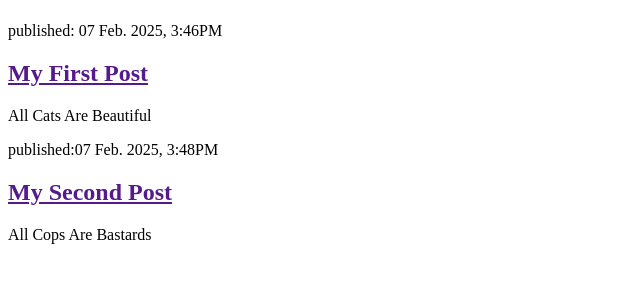
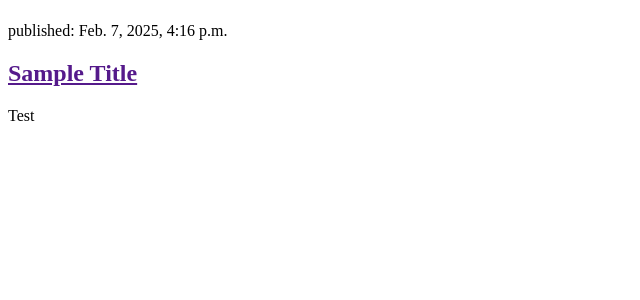
Before and after one commit to desireepperez/my-first-blog, a Django app: page / in a window 1280 px wide. Shown: the part 58-358 px from the top of the page, without its empty margins (0-640 px from the left). Run offline with Django 5.2, Linux system fonts and the light colour scheme; data comes from the database, SQL or seed files in the repository; both versions use the stored data as it was after the commit.

Commit message:
Modified templates to display posts from database.

```diff
--- a/blog/templates/blog/post_list.html
+++ b/blog/templates/blog/post_list.html
@@ -8,16 +8,12 @@
 			<h1><a href="/">Desiree's Blog</a></h1>
 		</header>
 
-		<article>
-			<time>published: 07 Feb. 2025, 3:46PM</time>
-			<h2><a href="">My First Post</a></h2>
-			<p>All Cats Are Beautiful</p>
-		</article>
-
-		<article>
-			<time>published:07 Feb. 2025, 3:48PM</time>
-			<h2><a href="">My Second Post</a></h2>
-			<p>All Cops Are Bastards</p>
-		</article>
+		{% for post in posts %}
+			<article>
+				<time>published: {{ post.published_date }}</time>
+				<h2><a href="">{{ post.title }}</a></h2>
+				<p>{{ post.text|linebreaksbr }}</p>
+			</article>
+		{% endfor %}
 	</body>
 </html>
--- a/blog/views.py
+++ b/blog/views.py
@@ -1,5 +1,8 @@
 from django.shortcuts import render
+from .models import Post
+from django.utils import timezone
 
 # Create your views here.
 def post_list(request):
-	return render(request, 'blog/post_list.html',{})
+	posts = Post.objects.filter(published_date__lte=timezone.now()).order_by('published_date')
+	return render(request, 'blog/post_list.html',{'posts': posts})
```
Also changed, not shown: db.sqlite3.
